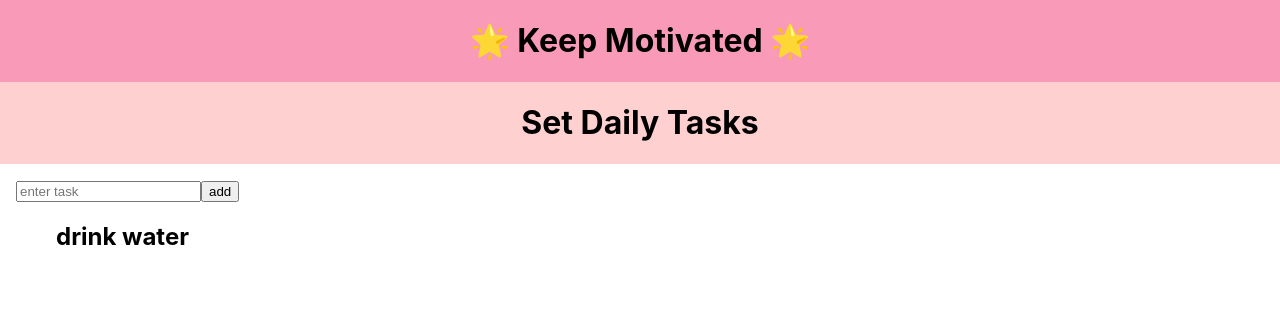
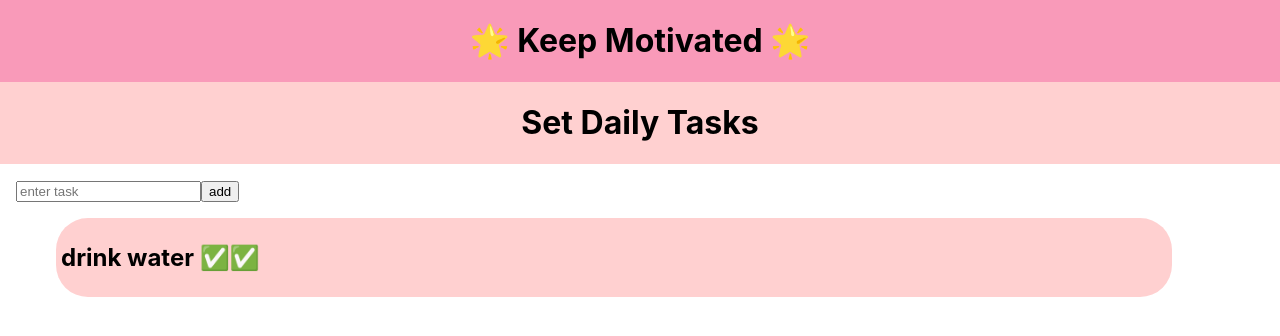
Before and after one commit to ReshmiCode/SoliTogether, a React (Create React App) app: page /task in a window 1280 px wide. Shown: the top 336 px of the page. Built offline with nearby package versions, Linux system fonts and the light colour scheme.

Commit message:
trying to add checks

```diff
--- a/src/Home/Home.js
+++ b/src/Home/Home.js
@@ -7,7 +7,7 @@ import Quote from './Quote';
 import Buttons from './Buttons';
 
 const Home = () => {
-    const [currTab, setTab] = useState("/resources");
+    const [currTab, setTab] = useState("/task");
 
     const tabChangeHandler = (tab) => { setTab(tab); }
 
--- a/src/Task/NewTask.js
+++ b/src/Task/NewTask.js
@@ -5,9 +5,11 @@ const NewTask = props => {
         event.preventDefault();
         const newGoal = {
             description: Math.random().toString(),
+            count: 0
         };
         props.onAddTask(newGoal);
-    }
+    };
+
     return (
         <div>
             <form onSubmit={addTaskHandler}>
--- a/src/Task/Task.js
+++ b/src/Task/Task.js
@@ -16,8 +16,17 @@ const Task = () => {
     const addNewTask = (newTask) => {
         setTasks((prevTasks) => {
           return prevTasks.concat(newTask);
-        }); // use this when using prev state bc safer
-      }
+        });
+    }
+
+    const increaseCount = (desc) => {
+        console.log("called")
+        const objIndex = tasks.findIndex((obj => obj.description === desc));
+        setTasks((prevTasks) => {
+            prevTasks[objIndex].count = prevTasks[objIndex].count++;
+            return prevTasks;
+        });
+    }
 
     return(
         <div>
@@ -29,7 +38,7 @@ const Task = () => {
             </div>
             <div className="task-list">
                 <NewTask onAddTask={addNewTask}/>
-                <TaskList items={tasks}/>
+                <TaskList items={tasks} increaseCount={increaseCount}/>
             </div>
         </div>
     );
--- /dev/null
+++ b/src/Task/TaskCard.css
@@ -0,0 +1,7 @@
+.card-main {
+    background-color: #FFD0D0;
+    padding: 5px;
+    margin-bottom: 15px;
+    border-radius: 2rem;
+    width: 90%;
+}
--- a/src/Task/TaskCard.js
+++ b/src/Task/TaskCard.js
@@ -1,8 +1,19 @@
 import React from 'react';
 
+import './TaskCard.css';
+
 const TaskCard = props => {
-    console.log(props)
-    return <h2>{props.task.description}</h2>;
+    var checks = ' ';
+
+    for (var i = 0; i < props.task.count; i++) {
+        checks += '✅';
+    }
+
+    return (
+        <div className="card-main" onClick={props.increaseCount(props.task.description)}>
+            <h2>{props.task.description}{checks}</h2>
+        </div>
+    );
 }
 
 export default TaskCard;
--- a/src/Task/TaskList.js
+++ b/src/Task/TaskList.js
@@ -14,7 +14,7 @@ const Task = props => {
             <ul className="users-list">
               {props.items.map(task => {
                 return (
-                  <TaskCard task={task} />
+                  <TaskCard task={task} increaseCount={props.increaseCount}/>
                 );
               })}
             </ul>
```
